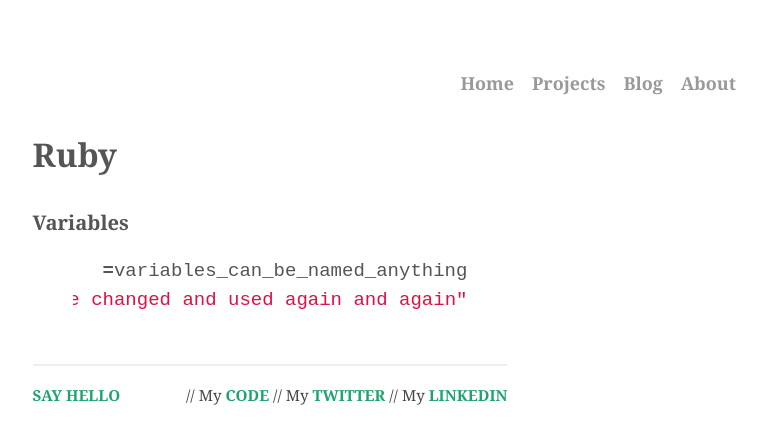
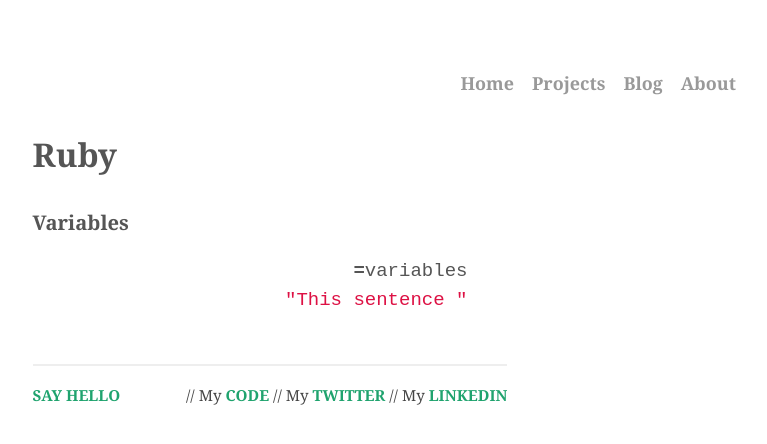
Before and after one commit to daudballing/daudballing.github.io, a Jekyll site: the page built from _posts/2014-05-10-the-beginning.markdown, in a window 1280 px wide. Shown: the top 444 px of the page, without its empty margins (370-1137 px from the left). Built offline with Jekyll 4.4.1, drawn with Linux system fonts in a browser that asks for light colours; Markdown is read by kramdown in place of the engine named in the settings.

Commit message:
Updating the font-size for different media sizes. Probably needs changing gain..

```diff
--- a/_posts/2014-05-10-the-beginning.markdown
+++ b/_posts/2014-05-10-the-beginning.markdown
@@ -6,10 +6,11 @@ categories: post
 ---
 
 <div class="column_half">
-<h2>Ruby</h2>
-<h3>Variables</h3>
+	<h2>Ruby</h2>
+	<h3>Variables</h3>
 
-{% highlight ruby %}
-variables_can_be_named_anything = "This sentence can be changed and used again and again"
-{% endhighlight %}
+	{% highlight ruby %}
+		variables = "This sentence "
+		{% endhighlight %}
+
 </div>
--- a/blog/index.html
+++ b/blog/index.html
@@ -2,6 +2,7 @@
 layout: default
 title: Blog
 ---
+
 <div class="intro">
 	<h1>Blog</h1>
 	<p>Writings and posts</p>
@@ -13,5 +14,4 @@ title: Blog
       	<a href="{{ post.url }}">{{ post.title }}</a><span> {{ post.date | date: '%B %d, %Y' }}</span>
       </li>
     {% endfor %}
-
 </div>
--- a/css/main.css
+++ b/css/main.css
@@ -11,7 +11,7 @@
 }
 
 html {
-  font: 100%/1.5 "Noto Sans", sans-serif;
+  font: 112%/1.5 "Noto Sans", sans-serif;
   text-rendering: optimizeLegibility;
   -webkit-font-smoothing: antialiased;}
 
@@ -291,7 +291,7 @@ nav li a:hover {
    ========================================================================== */
 
 .footer {
-  margin: 0 auto;
+  margin: 0 auto 25px 0;
   font-size: 0.8em;
   color: #666;
   border-top: 2px solid #eee;
@@ -380,24 +380,23 @@ section:first-of-type { border-top: none; }
 .column { margin-bottom: 1.5rem; }
 
 /* Medium screens (640px) */
-@media (max-width: 100px; ) {
-  .column_half{ width: 10%; }
-}
   .column.full { width: 100%;}
   .column.two-thirds { width: 66.7%; }
   .column_half {
     width: 50%;
     margin: 0 auto;
   }
-@media (max-width: 420px) {
+
+  @media (max-width: 420px) {
   .column_half { width: 90%; }
-}
+  }
+
   .column.third { width: 33.3%; }
   .column.fourth { width: 24.95%; }
   .column.flow-opposite { float: right; }
 }
 
-.column_half, em {
+.column_half em {
   font-style: normal;
   text-align: center;
   text-align: justify;
@@ -486,9 +485,14 @@ a:hover, a:visited, a:link, a:active { text-decoration: none; }
   *zoom: 1;
 }
 
-/* MOBILE VIEW */
+.ruby{
+  text-align: left;
+}
+
+/* MOBILE VIEW
 @media (max-width: 420px) {
 }
+*/
 
 /* "TABLET" VIEW */
 @media (min-width: 421px) and (max-width: 800px) {
```
Lines whose indentation alone changed are shown as unchanged.
